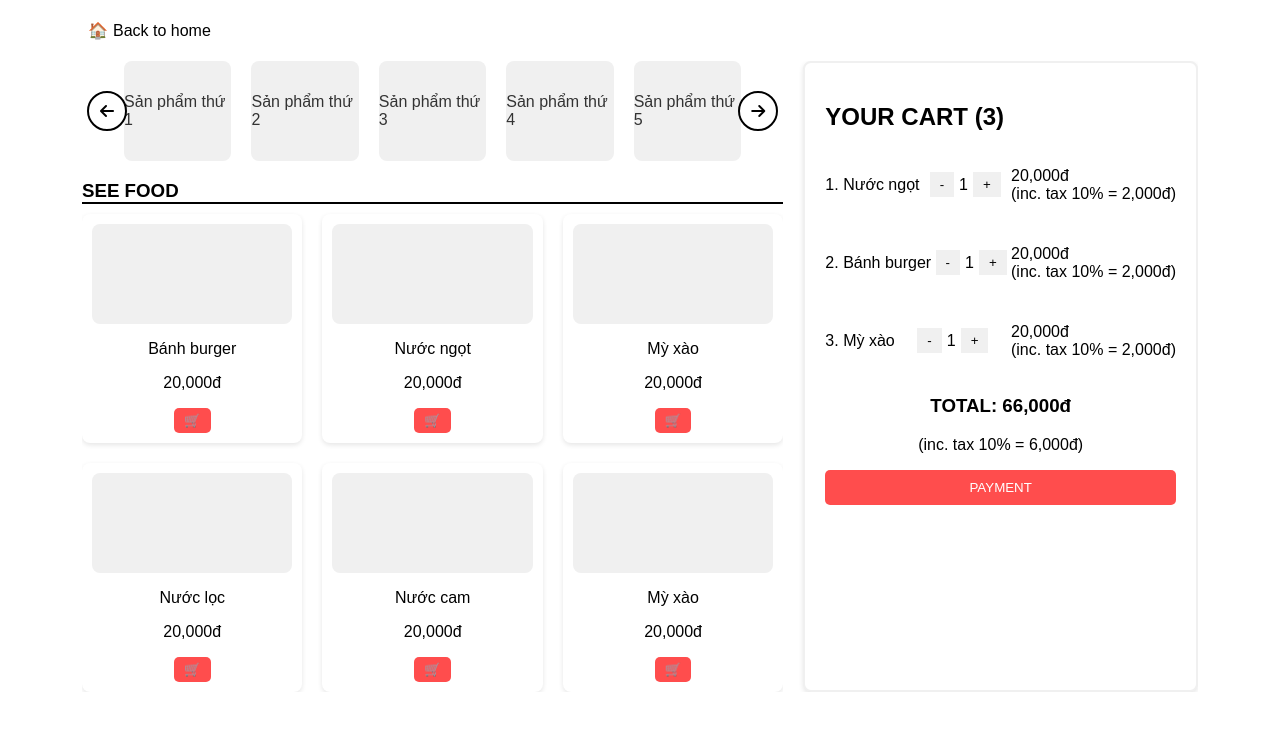
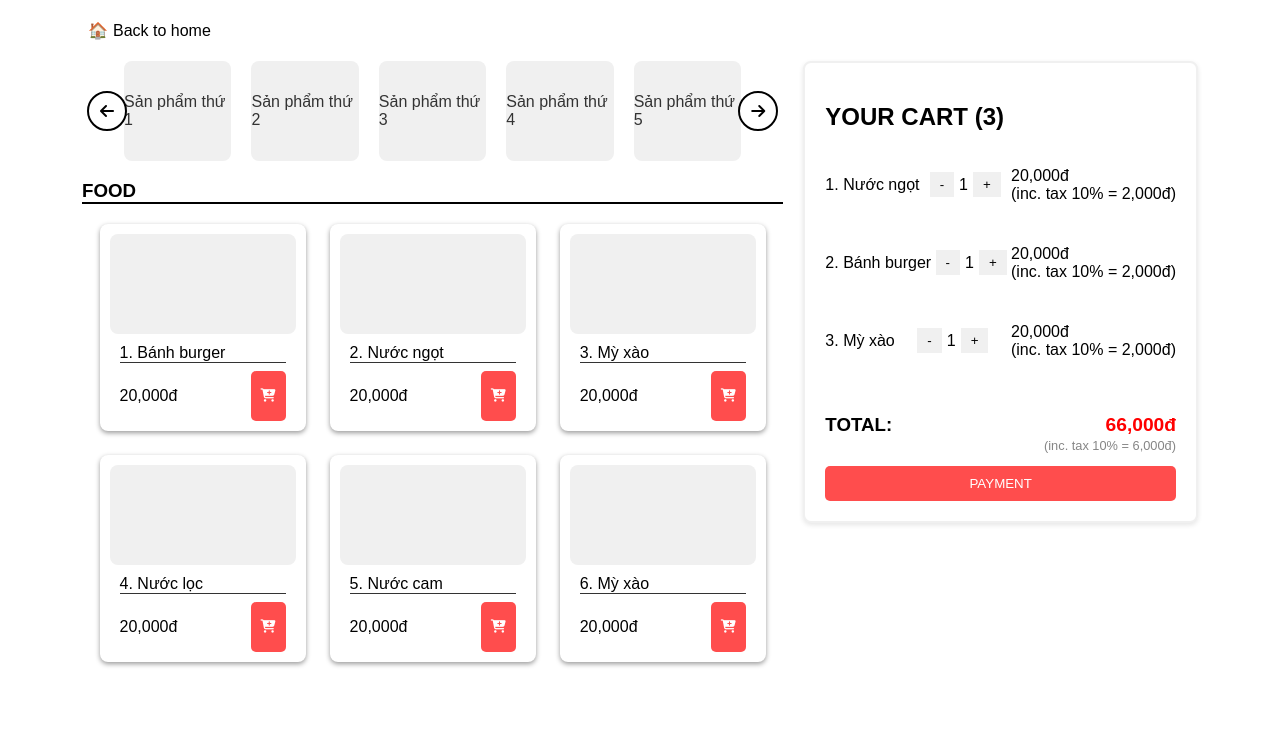
Before and after one commit to HoL0ngg/CNPM_2024_2025, a React (Create React App) app: page / in a window 1280 px wide. Shown: the top 730 px of the page. Built offline with nearby package versions, Linux system fonts and the light colour scheme.

Commit message:
Chinh sua giao dien

```diff
--- a/package.json
+++ b/package.json
@@ -8,6 +8,7 @@
     "@testing-library/jest-dom": "^6.6.3",
     "@testing-library/react": "^16.3.0",
     "@testing-library/user-event": "^13.5.0",
+    "food-order-pos": "file:",
     "react": "^19.1.0",
     "react-dom": "^19.1.0",
     "react-scripts": "5.0.1",
--- a/src/App.css
+++ b/src/App.css
@@ -1,11 +1,15 @@
 .App {
   font-family: Arial, sans-serif;
   padding: 20px;
+  box-sizing: border-box;
+  width: 100vw;
+  height: 100vh;
 }
 
 .food-menu {
   max-width: 90%;
   margin: 0 auto;
+  height: 100%;
 }
 
 .header {
@@ -31,9 +35,10 @@
   display: flex;
   gap: 20px;
   max-width: 100%;
+  height: 90%;
   /* Đảm bảo không vượt quá container cha */
   box-sizing: border-box;
-  overflow-x: hidden;
+  /* overflow-x: hidden; */
   /* Ngăn chặn tràn ngang */
 }
 
@@ -137,15 +142,17 @@
 .food-grid {
   display: grid;
   grid-template-columns: repeat(3, 1fr);
-  gap: 20px;
+  gap: 24px;
+  width: 95%;
+  margin: 20px auto 0;
 }
 
 .food-item {
-  text-align: center;
+  /* text-align: center; */
   background-color: #fff;
   padding: 10px;
   border-radius: 8px;
-  box-shadow: 0 2px 5px rgba(0, 0, 0, 0.1);
+  box-shadow: 0 2px 5px rgba(0, 0, 0, 0.4);
 }
 
 .food-image-placeholder {
@@ -156,11 +163,26 @@
   margin-bottom: 10px;
 }
 
+.food-title {
+  border-bottom: 1px solid #333;
+}
+
+.food-title,
+.food-price {
+  margin: 0 10px;
+}
+
+.food-price {
+  margin-top: 8px;
+  display: flex;
+  justify-content: space-between;
+}
+
 .add-to-cart-btn {
   background-color: #ff4d4d;
   color: white;
   border: none;
-  padding: 5px 10px;
+  padding: 0px 10px;
   border-radius: 5px;
   cursor: pointer;
 }
@@ -172,6 +194,7 @@
   border-radius: 8px;
   border: 2px solid #f0f0f0;
   box-shadow: 0 2px 5px rgba(0, 0, 0, 0.1);
+  height: max-content;
 }
 
 .cart-item {
@@ -196,7 +219,26 @@
 
 .cart-total {
   margin-top: 20px;
-  text-align: center;
+  display: flex;
+  justify-content: space-between;
+}
+
+.cart-total div {
+  text-align: right;
+}
+
+.cart-total div p:nth-child(1) {
+  font-weight: 700;
+  font-size: 1.2em;
+  color: red;
+  margin-bottom: 0;
+}
+
+.cart-total div p:nth-child(2) {
+  font-weight: 500;
+  font-size: 0.8em;
+  color: #868686;
+  margin-top: 2px;
 }
 
 .payment-btn {
--- a/src/components/Cart.js
+++ b/src/components/Cart.js
@@ -28,10 +28,13 @@ const Cart = ({ cartItems, updateQuantity }) => {
                 </div>
             ))}
             <div className="cart-total">
-                <h3>TOTAL: {grandTotal.toLocaleString()}đ</h3>
-                <p>(inc. tax 10% = {tax.toLocaleString()}đ)</p>
-                <button className="payment-btn">PAYMENT</button>
+                <h3>TOTAL:</h3>
+                <div>
+                    <p>{grandTotal.toLocaleString()}đ </p>
+                    <p>(inc. tax 10% = {tax.toLocaleString()}đ)</p>
+                </div>
             </div>
+            <button className="payment-btn">PAYMENT</button>
         </div>
     );
 };
--- a/src/components/FoodMenu.js
+++ b/src/components/FoodMenu.js
@@ -94,19 +94,21 @@ const FoodMenu = () => {
                     </div>
 
                     <div className="food-list">
-                        <h3>SEE FOOD</h3>
+                        <h3>FOOD</h3>
                         <div className="food-grid">
-                            {foodItems.map((item) => (
+                            {foodItems.map((item, index) => (
                                 <div key={item.id} className="food-item">
                                     <div className="food-image-placeholder"></div>
-                                    <p>{item.name}</p>
+                                    <p className='food-title'>{index + 1}. {item.name}</p>
+                                    <div className='food-price'>
                                         <p>{item.price.toLocaleString()}đ</p>
                                         <button
                                             className="add-to-cart-btn"
                                             onClick={() => addToCart(item)}
                                         >
-                                        🛒
+                                            <i class="fa-solid fa-cart-plus"></i>
                                         </button>
+                                    </div>
                                 </div>
                             ))}
                         </div>
```
Also changed, not shown: 1 other file (tests, documents, lock files or other folders). Lines whose indentation alone changed are shown as unchanged.
